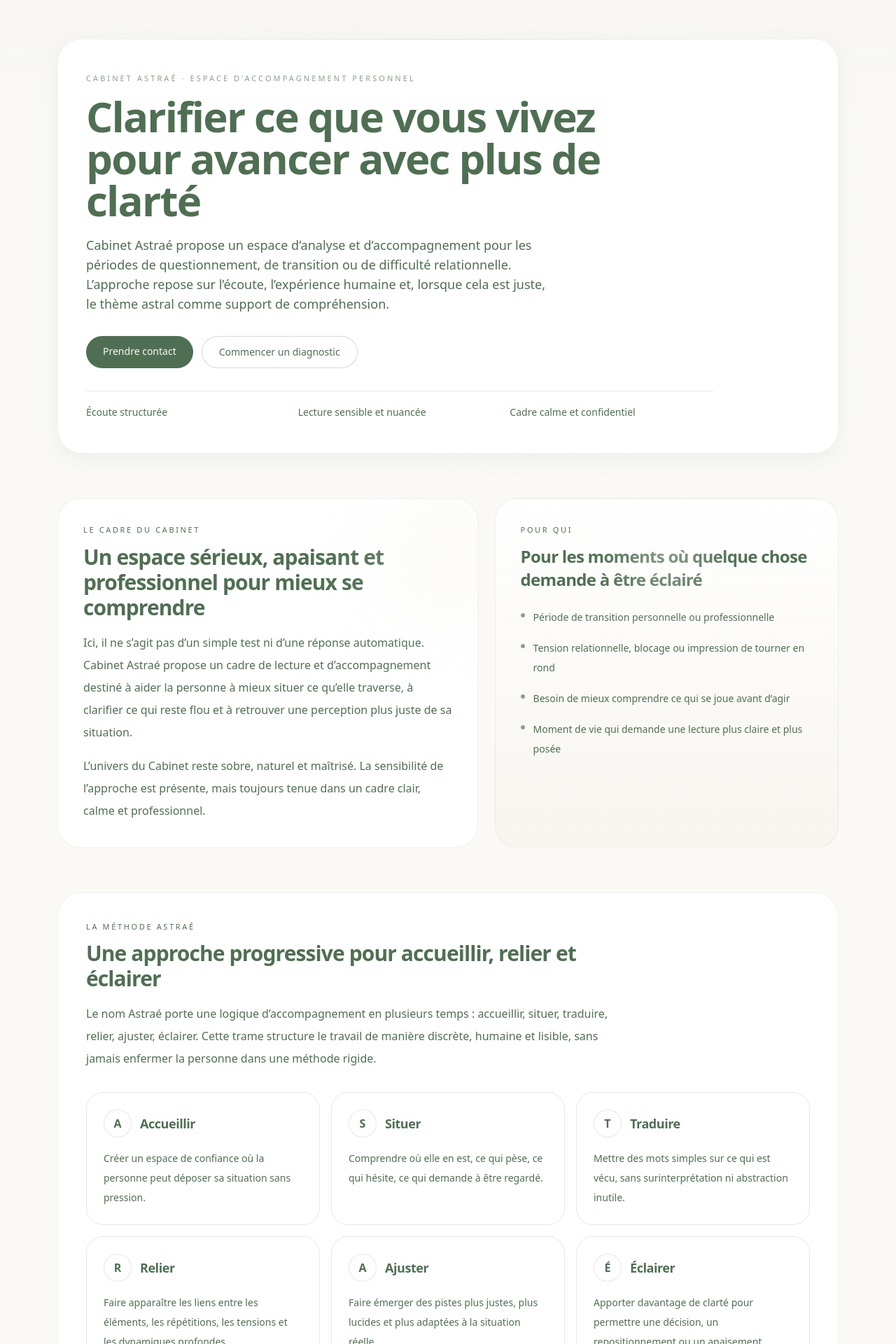
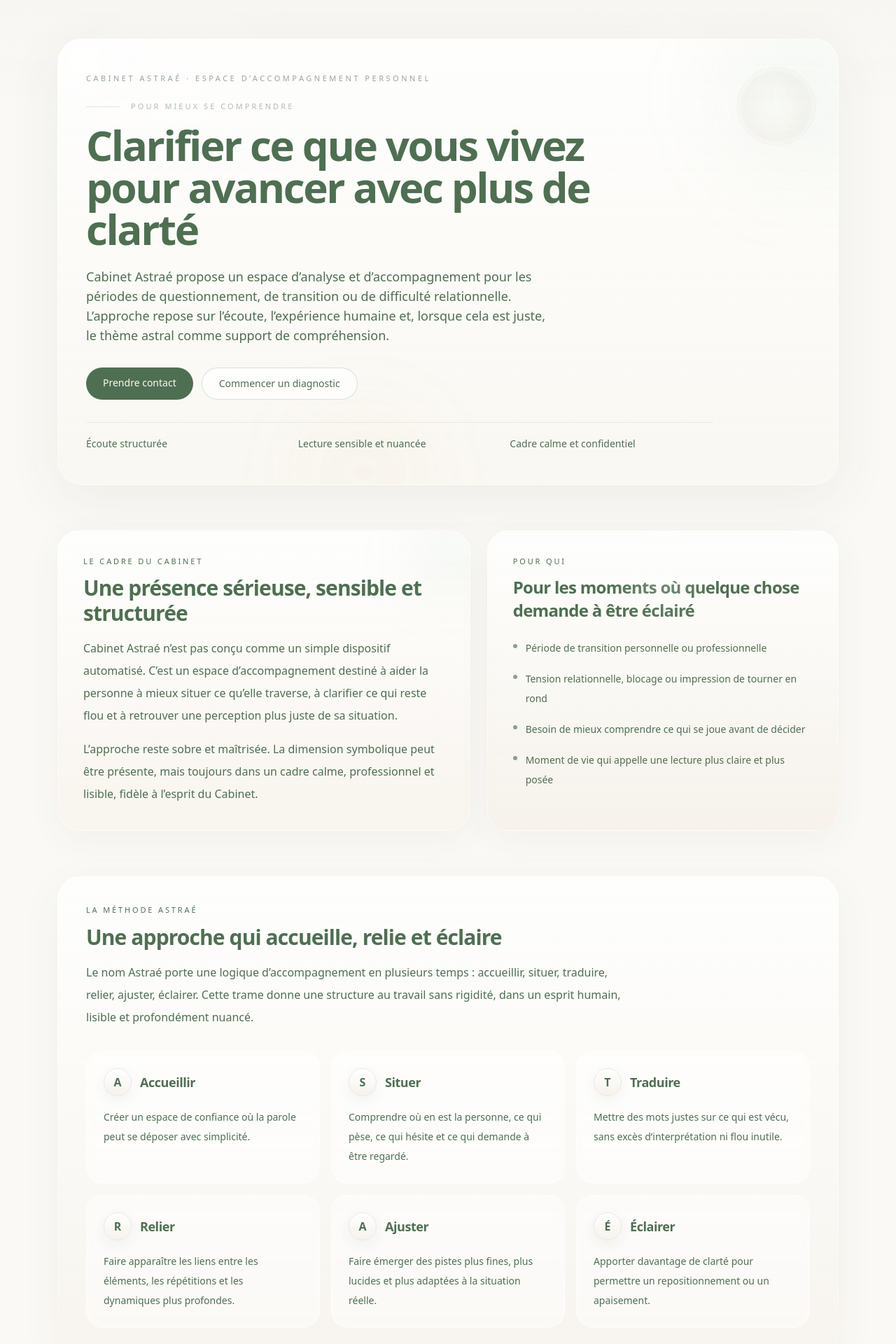
Before and after one commit to arnaudcrestey/cabinet-astrae, a Next.js app: page / in a window 1280 px wide. Shown: the part 100-2020 px from the top of the page at 70% size. Built offline with nearby package versions, Linux system fonts and the light colour scheme.

Commit message:
Update page.tsx

```diff
--- a/app/page.tsx
+++ b/app/page.tsx
@@ -5,57 +5,57 @@ const astraeMethod = [
   {
     letter: "A",
     title: "Accueillir",
-    text: "Créer un espace de confiance où la personne peut déposer sa situation sans pression.",
+    text: "Créer un espace de confiance où la parole peut se déposer avec simplicité.",
   },
   {
     letter: "S",
     title: "Situer",
-    text: "Comprendre où elle en est, ce qui pèse, ce qui hésite, ce qui demande à être regardé.",
+    text: "Comprendre où en est la personne, ce qui pèse, ce qui hésite et ce qui demande à être regardé.",
   },
   {
     letter: "T",
     title: "Traduire",
-    text: "Mettre des mots simples sur ce qui est vécu, sans surinterprétation ni abstraction inutile.",
+    text: "Mettre des mots justes sur ce qui est vécu, sans excès d’interprétation ni flou inutile.",
   },
   {
     letter: "R",
     title: "Relier",
-    text: "Faire apparaître les liens entre les éléments, les répétitions, les tensions et les dynamiques profondes.",
+    text: "Faire apparaître les liens entre les éléments, les répétitions et les dynamiques plus profondes.",
   },
   {
     letter: "A",
     title: "Ajuster",
-    text: "Faire émerger des pistes plus justes, plus lucides et plus adaptées à la situation réelle.",
+    text: "Faire émerger des pistes plus fines, plus lucides et plus adaptées à la situation réelle.",
   },
   {
     letter: "É",
     title: "Éclairer",
-    text: "Apporter davantage de clarté pour permettre une décision, un repositionnement ou un apaisement.",
+    text: "Apporter davantage de clarté pour permettre un repositionnement ou un apaisement.",
   },
 ];
 
 const situations = [
   "Période de transition personnelle ou professionnelle",
   "Tension relationnelle, blocage ou impression de tourner en rond",
-  "Besoin de mieux comprendre ce qui se joue avant d’agir",
-  "Moment de vie qui demande une lecture plus claire et plus posée",
+  "Besoin de mieux comprendre ce qui se joue avant de décider",
+  "Moment de vie qui appelle une lecture plus claire et plus posée",
 ];
 
 const pathway = [
   {
     number: "01",
     title: "Un premier diagnostic",
-    text: "Une première entrée pour poser une lecture initiale de la situation et faire émerger les points essentiels.",
+    text: "Une première lecture pour faire émerger les lignes essentielles de la situation.",
   },
   {
     number: "02",
     title: "Une analyse plus approfondie",
-    text: "Lorsque cela est pertinent, le travail permet d’aller plus loin dans la compréhension des dynamiques en jeu.",
+    text: "Un temps plus fin pour comprendre les dynamiques, tensions et répétitions en jeu.",
   },
   {
     number: "03",
     title: "Un accompagnement dans la continuité",
-    text: "Selon la situation, un espace plus approfondi peut être proposé pour soutenir un cheminement plus juste.",
+    text: "Lorsque c’est juste, un espace plus approfondi peut prolonger le travail engagé.",
   },
 ];
 
@@ -63,33 +63,45 @@ export default function HomePage() {
   return (
     <PageFrame
       title="Cabinet Astraé — Clarifier ce que vous vivez pour avancer avec plus de justesse"
-      intro="Cabinet Astraé propose un cadre d’analyse sérieux, humain et structuré pour les périodes de flou, de tension ou de transition. L’objectif est d’apporter une lecture claire de votre situation, afin de mieux comprendre ce qui se joue et d’avancer de manière plus ajustée."
+      intro="Cabinet Astraé propose un espace d’analyse et d’accompagnement pour les périodes de questionnement, de transition ou de difficulté relationnelle."
       showIntro={false}
     >
       <div className="space-y-10 md:space-y-16">
-        <section className="relative overflow-hidden rounded-[2.2rem] border border-sage/20 bg-white px-6 py-8 shadow-soft md:px-10 md:py-12">
+        <section className="relative overflow-hidden rounded-[2.25rem] border border-white/45 bg-[linear-gradient(180deg,rgba(255,255,255,0.82),rgba(249,246,240,0.72))] px-6 py-8 shadow-[0_20px_80px_rgba(55,72,60,0.07)] backdrop-blur-sm md:px-10 md:py-12">
           <div className="pointer-events-none absolute inset-0">
-            <div className="absolute -left-16 top-0 h-40 w-40 rounded-full bg-sage/8 blur-3xl" />
-            <div className="absolute right-0 top-8 h-48 w-48 rounded-full bg-terracotta/8 blur-3xl" />
-            <div className="absolute bottom-0 left-1/3 h-28 w-28 rounded-full bg-pine/6 blur-2xl" />
-            <div className="absolute inset-x-0 top-0 h-px bg-gradient-to-r from-transparent via-sage/35 to-transparent" />
+            <div className="absolute left-[-3rem] top-[-3rem] h-40 w-40 rounded-full border border-white/35 bg-[radial-gradient(circle,rgba(255,255,255,0.55),rgba(255,255,255,0.04)_68%,transparent_72%)] blur-sm" />
+            <div className="absolute right-8 top-10 h-28 w-28 rounded-full border border-sage/15 bg-[radial-gradient(circle,rgba(255,255,255,0.4),rgba(214,204,186,0.15)_62%,transparent_72%)]" />
+            <div className="absolute right-[-4rem] top-[-2rem] h-56 w-56 rounded-full bg-sage/10 blur-3xl" />
+            <div className="absolute left-1/3 bottom-[-3rem] h-32 w-32 rounded-full bg-terracotta/10 blur-3xl" />
+            <div className="absolute inset-x-0 top-0 h-px bg-gradient-to-r from-transparent via-white/70 to-transparent" />
           </div>
 
           <div className="relative max-w-4xl">
-            <p className="text-[11px] uppercase tracking-[0.28em] text-pine/65">
-              Cabinet Astraé · espace d’accompagnement personnel
+            <p className="text-[11px] uppercase tracking-[0.32em] text-pine/60">
+              Cabinet Astraé · Espace d’accompagnement personnel
             </p>
 
-            <h1 className="mt-4 max-w-3xl text-4xl font-semibold leading-[1.08] tracking-[-0.03em] text-pine md:text-6xl">
-              Clarifier ce que vous vivez pour avancer avec plus de clarté
-            </h1>
+            <div className="mt-6 max-w-3xl">
+              <div className="mb-4 flex items-center gap-4">
+                <span className="h-px w-12 bg-pine/20" />
+                <span className="text-[11px] uppercase tracking-[0.28em] text-pine/45">
+                  Pour mieux se comprendre
+                </span>
+              </div>
 
-            <p className="mt-5 max-w-2xl text-base leading-8 text-umber/88 md:text-lg">
+              <h1 className="text-4xl font-semibold leading-[1.02] text-pine md:text-6xl">
+                Clarifier ce que vous vivez
+                <br className="hidden md:block" />
+                <span className="md:inline"> pour avancer avec plus de clarté</span>
+              </h1>
+            </div>
+
+            <p className="mt-6 max-w-2xl text-base leading-8 text-umber/88 md:text-lg">
               Cabinet Astraé propose un espace d’analyse et d’accompagnement
               pour les périodes de questionnement, de transition ou de difficulté
               relationnelle. L’approche repose sur l’écoute, l’expérience
               humaine et, lorsque cela est juste, le thème astral comme support
-              de compréhension.{" "}
+              de compréhension.
             </p>
 
             <div className="mt-8 flex flex-wrap gap-3">
@@ -102,13 +114,13 @@ export default function HomePage() {
 
               <Link
                 href="/analyse"
-                className="inline-flex rounded-full border border-pine/25 bg-white/80 px-6 py-3 text-sm font-medium text-pine transition hover:bg-pine/5"
+                className="inline-flex rounded-full border border-pine/20 bg-white/65 px-6 py-3 text-sm font-medium text-pine transition hover:bg-white"
               >
                 Commencer un diagnostic
               </Link>
             </div>
 
-            <div className="mt-8 grid gap-3 border-t border-sage/18 pt-5 text-sm text-umber/72 md:grid-cols-3">
+            <div className="mt-8 grid gap-3 border-t border-pine/10 pt-5 text-sm text-umber/72 md:grid-cols-3">
               <span>Écoute structurée</span>
               <span>Lecture sensible et nuancée</span>
               <span>Cadre calme et confidentiel</span>
@@ -116,37 +128,37 @@ export default function HomePage() {
           </div>
         </section>
 
-        <section className="grid gap-6 lg:grid-cols-[1.1fr_0.9fr]">
-          <article className="relative overflow-hidden rounded-[2rem] border border-sage/20 bg-white p-7 md:p-9">
-            <div className="pointer-events-none absolute -right-10 top-0 h-40 w-40 rounded-full bg-sand/45 blur-3xl" />
+        <section className="grid gap-6 lg:grid-cols-[1.08fr_0.92fr]">
+          <article className="relative overflow-hidden rounded-[2rem] border border-white/40 bg-[linear-gradient(180deg,rgba(255,255,255,0.76),rgba(247,243,235,0.68))] p-7 shadow-[0_12px_48px_rgba(55,72,60,0.05)] backdrop-blur-sm md:p-9">
+            <div className="pointer-events-none absolute right-[-2rem] top-[-1rem] h-28 w-28 rounded-full bg-sage/10 blur-2xl" />
 
-            <p className="text-[11px] uppercase tracking-[0.24em] text-pine/62">
+            <p className="text-[11px] uppercase tracking-[0.26em] text-pine/58">
               Le cadre du cabinet
             </p>
 
             <h2 className="mt-3 max-w-2xl text-2xl font-semibold leading-snug text-pine md:text-3xl">
-              Un espace sérieux, apaisant et professionnel pour mieux se comprendre
+              Une présence sérieuse, sensible et structurée
             </h2>
 
             <p className="mt-4 max-w-2xl leading-8 text-umber/88">
-              Ici, il ne s’agit pas d’un simple test ni d’une réponse
-              automatique. Cabinet Astraé propose un cadre de lecture et
-              d’accompagnement destiné à aider la personne à mieux situer ce
-              qu’elle traverse, à clarifier ce qui reste flou et à retrouver une
-              perception plus juste de sa situation.
+              Cabinet Astraé n’est pas conçu comme un simple dispositif
+              automatisé. C’est un espace d’accompagnement destiné à aider la
+              personne à mieux situer ce qu’elle traverse, à clarifier ce qui
+              reste flou et à retrouver une perception plus juste de sa
+              situation.
             </p>
 
             <p className="mt-4 max-w-2xl leading-8 text-umber/88">
-              L’univers du Cabinet reste sobre, naturel et maîtrisé. La
-              sensibilité de l’approche est présente, mais toujours tenue dans
-              un cadre clair, calme et professionnel.
+              L’approche reste sobre et maîtrisée. La dimension symbolique peut
+              être présente, mais toujours dans un cadre calme, professionnel et
+              lisible, fidèle à l’esprit du Cabinet.
             </p>
           </article>
 
-          <article className="relative overflow-hidden rounded-[2rem] border border-sage/20 bg-[linear-gradient(180deg,rgba(255,255,255,0.95),rgba(246,244,238,0.92))] p-7 md:p-9">
-            <div className="pointer-events-none absolute left-1/2 top-6 h-28 w-28 -translate-x-1/2 rounded-full border border-sage/12 bg-white/40 blur-2xl" />
+          <article className="relative overflow-hidden rounded-[2rem] border border-white/40 bg-[linear-gradient(180deg,rgba(255,255,255,0.74),rgba(244,239,230,0.7))] p-7 shadow-[0_12px_48px_rgba(55,72,60,0.05)] backdrop-blur-sm md:p-9">
+            <div className="pointer-events-none absolute left-1/2 top-4 h-24 w-24 -translate-x-1/2 rounded-full border border-white/40 bg-white/20 blur-xl" />
 
-            <p className="text-[11px] uppercase tracking-[0.24em] text-pine/62">
+            <p className="text-[11px] uppercase tracking-[0.26em] text-pine/58">
               Pour qui
             </p>
 
@@ -165,26 +177,26 @@ export default function HomePage() {
           </article>
         </section>
 
-        <section className="relative overflow-hidden rounded-[2.1rem] border border-sage/20 bg-white px-6 py-8 md:px-10 md:py-10">
+        <section className="relative overflow-hidden rounded-[2.15rem] border border-white/40 bg-[linear-gradient(180deg,rgba(255,255,255,0.8),rgba(246,242,235,0.7))] px-6 py-8 shadow-[0_16px_60px_rgba(55,72,60,0.05)] backdrop-blur-sm md:px-10 md:py-10">
           <div className="pointer-events-none absolute inset-0">
-            <div className="absolute left-10 top-10 h-24 w-24 rounded-full bg-sage/7 blur-2xl" />
-            <div className="absolute right-10 bottom-8 h-24 w-24 rounded-full bg-terracotta/7 blur-2xl" />
+            <div className="absolute left-10 top-10 h-20 w-20 rounded-full bg-sage/8 blur-2xl" />
+            <div className="absolute right-10 bottom-8 h-24 w-24 rounded-full bg-terracotta/8 blur-2xl" />
           </div>
 
           <div className="relative max-w-3xl">
-            <p className="text-[11px] uppercase tracking-[0.24em] text-pine/62">
+            <p className="text-[11px] uppercase tracking-[0.26em] text-pine/58">
               La méthode Astraé
             </p>
 
             <h2 className="mt-3 text-2xl font-semibold leading-snug text-pine md:text-3xl">
-              Une approche progressive pour accueillir, relier et éclairer
+              Une approche qui accueille, relie et éclaire
             </h2>
 
             <p className="mt-4 leading-8 text-umber/88">
               Le nom Astraé porte une logique d’accompagnement en plusieurs
               temps : accueillir, situer, traduire, relier, ajuster, éclairer.
-              Cette trame structure le travail de manière discrète, humaine et
-              lisible, sans jamais enfermer la personne dans une méthode rigide.
+              Cette trame donne une structure au travail sans rigidité, dans un
+              esprit humain, lisible et profondément nuancé.
             </p>
           </div>
 
@@ -192,10 +204,10 @@ export default function HomePage() {
             {astraeMethod.map((item) => (
               <article
                 key={`${item.letter}-${item.title}`}
-                className="rounded-[1.5rem] border border-sage/16 bg-sand/22 p-6"
+                className="rounded-[1.5rem] border border-white/45 bg-white/55 p-6 backdrop-blur-sm"
               >
                 <div className="flex items-center gap-3">
-                  <span className="inline-flex h-10 w-10 items-center justify-center rounded-full border border-pine/15 bg-white/80 text-base font-semibold text-pine">
+                  <span className="inline-flex h-10 w-10 items-center justify-center rounded-full border border-pine/12 bg-[linear-gradient(180deg,rgba(255,255,255,0.95),rgba(244,239,230,0.72))] text-base font-semibold text-pine shadow-[0_6px_20px_rgba(55,72,60,0.06)]">
                     {item.letter}
                   </span>
                   <h3 className="text-lg font-semibold text-pine">{item.title}</h3>
@@ -209,9 +221,9 @@ export default function HomePage() {
           </div>
         </section>
 
-        <section className="rounded-[2rem] border border-sage/20 bg-[linear-gradient(180deg,rgba(255,255,255,1),rgba(248,246,241,0.92))] px-6 py-8 md:px-10 md:py-10">
+        <section className="relative overflow-hidden rounded-[2rem] border border-white/40 bg-[linear-gradient(180deg,rgba(255,255,255,0.78),rgba(247,243,236,0.72))] px-6 py-8 shadow-[0_16px_60px_rgba(55,72,60,0.05)] backdrop-blur-sm md:px-10 md:py-10">
           <div className="max-w-3xl">
-            <p className="text-[11px] uppercase tracking-[0.24em] text-pine/62">
+            <p className="text-[11px] uppercase tracking-[0.26em] text-pine/58">
               Le parcours
             </p>
 
@@ -231,9 +243,9 @@ export default function HomePage() {
             {pathway.map((step) => (
               <article
                 key={step.number}
-                className="rounded-[1.5rem] border border-sage/16 bg-white/80 p-6"
+                className="rounded-[1.5rem] border border-white/45 bg-white/62 p-6 backdrop-blur-sm"
               >
-                <p className="text-sm font-medium tracking-[0.18em] text-pine/52">
+                <p className="text-sm font-medium tracking-[0.18em] text-pine/50">
                   {step.number}
                 </p>
 
@@ -250,8 +262,8 @@ export default function HomePage() {
         </section>
 
         <section className="grid gap-6 lg:grid-cols-2">
-          <article className="rounded-[1.9rem] border border-sage/20 bg-white p-7 md:p-9">
-            <p className="text-[11px] uppercase tracking-[0.24em] text-pine/62">
+          <article className="rounded-[1.95rem] border border-white/40 bg-[linear-gradient(180deg,rgba(255,255,255,0.78),rgba(247,243,235,0.72))] p-7 shadow-[0_12px_48px_rgba(55,72,60,0.05)] backdrop-blur-sm md:p-9">
+            <p className="text-[11px] uppercase tracking-[0.26em] text-pine/58">
               Point d’entrée
             </p>
 
@@ -274,8 +286,8 @@ export default function HomePage() {
             </Link>
           </article>
 
-          <article className="rounded-[1.9rem] border border-sage/20 bg-white p-7 md:p-9">
-            <p className="text-[11px] uppercase tracking-[0.24em] text-pine/62">
+          <article className="rounded-[1.95rem] border border-white/40 bg-[linear-gradient(180deg,rgba(255,255,255,0.78),rgba(247,243,235,0.72))] p-7 shadow-[0_12px_48px_rgba(55,72,60,0.05)] backdrop-blur-sm md:p-9">
+            <p className="text-[11px] uppercase tracking-[0.26em] text-pine/58">
               Accompagnement
             </p>
 
@@ -292,21 +304,21 @@ export default function HomePage() {
 
             <Link
               href="/accompagnements"
-              className="mt-7 inline-flex rounded-full border border-pine/25 px-6 py-3 text-sm font-medium text-pine transition hover:bg-pine/5"
+              className="mt-7 inline-flex rounded-full border border-pine/20 bg-white/55 px-6 py-3 text-sm font-medium text-pine transition hover:bg-white"
             >
               Voir les accompagnements
             </Link>
           </article>
         </section>
 
-        <section className="relative overflow-hidden rounded-[2.2rem] border border-sage/20 bg-[linear-gradient(180deg,rgba(245,242,235,0.9),rgba(255,255,255,0.95))] px-6 py-8 md:px-10 md:py-10">
+        <section className="relative overflow-hidden rounded-[2.2rem] border border-white/40 bg-[linear-gradient(180deg,rgba(243,238,228,0.78),rgba(255,255,255,0.72))] px-6 py-8 shadow-[0_18px_70px_rgba(55,72,60,0.05)] backdrop-blur-sm md:px-10 md:py-10">
           <div className="pointer-events-none absolute inset-0">
-            <div className="absolute left-12 top-8 h-20 w-20 rounded-full bg-sage/8 blur-2xl" />
-            <div className="absolute right-12 bottom-8 h-24 w-24 rounded-full bg-pine/6 blur-3xl" />
+            <div className="absolute left-8 top-8 h-24 w-24 rounded-full border border-white/30 bg-white/15 blur-2xl" />
+            <div className="absolute right-10 bottom-10 h-32 w-32 rounded-full bg-sage/10 blur-3xl" />
           </div>
 
           <div className="relative max-w-3xl">
-            <p className="text-[11px] uppercase tracking-[0.24em] text-pine/62">
+            <p className="text-[11px] uppercase tracking-[0.26em] text-pine/58">
               Entrer en relation
             </p>
 
@@ -330,7 +342,7 @@ export default function HomePage() {
 
               <Link
                 href="/analyse"
-                className="inline-flex rounded-full border border-pine/25 bg-white/75 px-6 py-3 text-sm font-medium text-pine transition hover:bg-pine/5"
+                className="inline-flex rounded-full border border-pine/20 bg-white/60 px-6 py-3 text-sm font-medium text-pine transition hover:bg-white"
               >
                 Commencer un diagnostic
               </Link>
```
